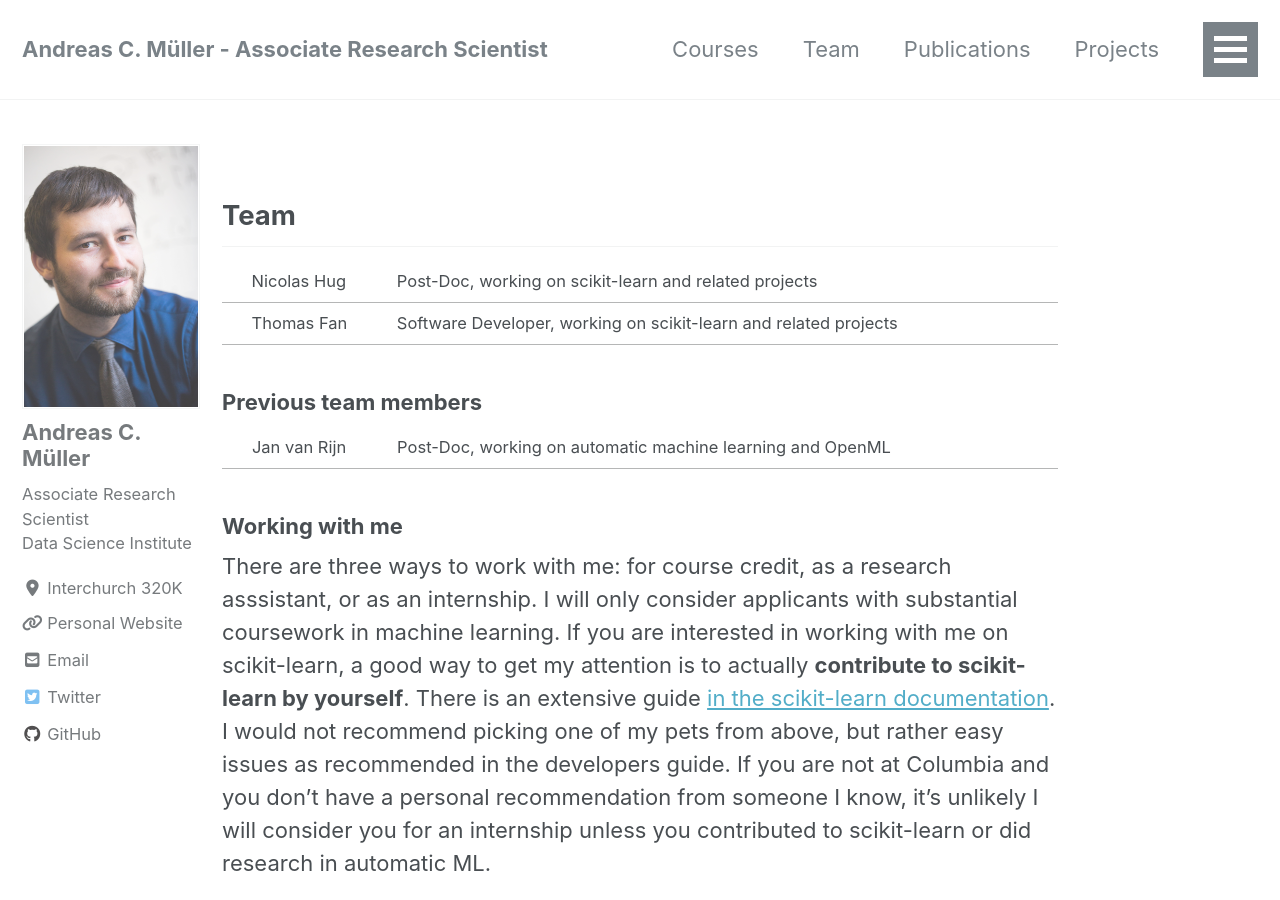
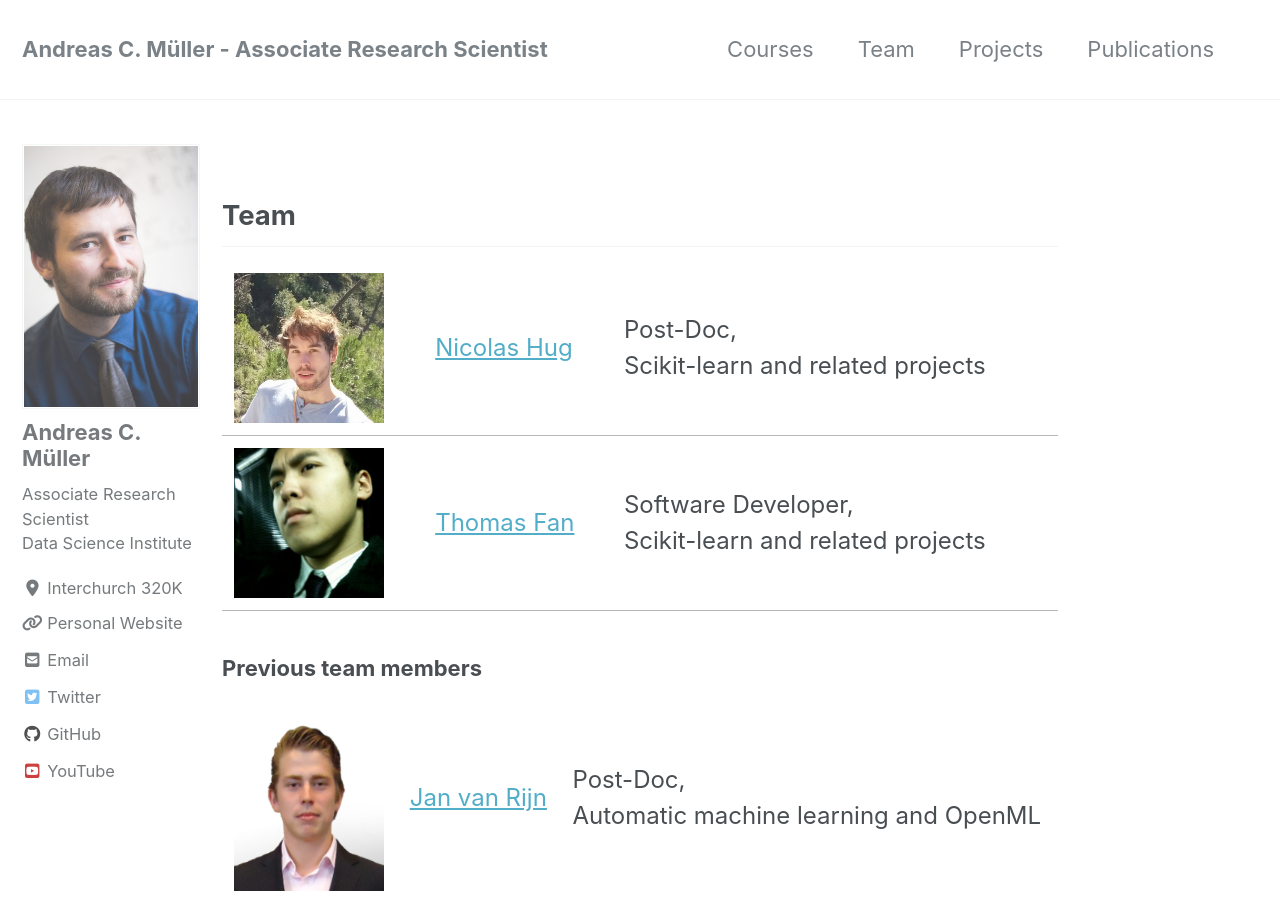
Before and after one commit to amueller/columbia-website, a Jekyll site: the page built from _pages/team.md, in a window 1280 px wide and 900 px high. Built offline with Jekyll 4.4.1, drawn with Linux system fonts in a browser that asks for light colours; nearby versions of some CDN libraries; some of the changed text lies outside the part shown.

Commit message:
add team page for real

```diff
--- a/_config.yml
+++ b/_config.yml
@@ -110,7 +110,7 @@ author:
   vine             :
   weibo            :
   xing             :
-  youtube          : # "https://youtube.com/c/MichaelRoseDesign"
+  youtube          : https://www.youtube.com/c/AndreasMueller/
 
 
 # Reading Files
--- a/_pages/team.md
+++ b/_pages/team.md
@@ -4,14 +4,14 @@ permalink: /team/
 
 <h2>Team</h2>
 
-<table>
-<tr><td></td><td>Nicolas Hug</td><td>Post-Doc, working on scikit-learn and related projects</td></tr>
-<tr><td></td><td>Thomas Fan</td><td>Software Developer, working on scikit-learn and related projects</td></tr>
+<table style="font-size: 24px">
+<tr><td><img src="{{site.baseurl}}/assets/images/nicolas_hug.jpg" width="150px"></td><td><a href="http://nicolas-hug.com/">Nicolas Hug</a></td><td>Post-Doc,<br /> Scikit-learn and related projects</td></tr>
+<tr><td><img src="{{site.baseurl}}/assets/images/thomasfan.jpeg"  width="150px"></td><td><a href="https://www.thomasjpfan.com/">Thomas Fan</a></td><td>Software Developer,<br /> Scikit-learn and related projects</td></tr>
 </table>
 
 <h3>Previous team members</h3>
-<table>
-<tr><td></td><td>Jan van Rijn</td><td>Post-Doc, working on automatic machine learning and OpenML</td></tr>
+<table style="font-size: 24px">
+<tr><td><img src="{{site.baseurl}}/assets/images/jan.png"  width="150px"></td><td><a href="https://www.universiteitleiden.nl/en/staffmembers/jan-van-rijn#tab-1">Jan van Rijn</a></td><td>Post-Doc,<br /> Automatic machine learning and OpenML</td></tr>
 </table>
 
 
@@ -20,11 +20,12 @@ permalink: /team/
 <h3>Working with me</h3>
 There are three ways to work with me: for course credit, as a research asssistant, or as an internship.
 I will only consider applicants with substantial coursework in machine learning.
+
 If you are interested in working with me on scikit-learn, a good way to get my attention
 is to actually **contribute to scikit-learn by yourself**. There is an extensive guide
 [in the scikit-learn documentation](https://scikit-learn.org/dev/developers/contributing.html#ways-to-contribute).
-I would not recommend picking one of my pets from above, but rather easy issues as
-recommended in the developers guide.
+I would recommend starting with easy issues as recommended in the developers guide.
+
 If you are not at Columbia and you don't have a personal recommendation from someone I know,
 it's unlikely I will consider you for an internship unless you contributed to scikit-learn
 or did research in automatic ML.
```
Also changed, not shown: _data/navigation.yml (+3 -4 lines), _pages/projects.md (+2 -1 lines), assets/images/jan.png (added), assets/images/nicolas_hug.jpg (added), assets/images/thomasfan.jpeg (added).
